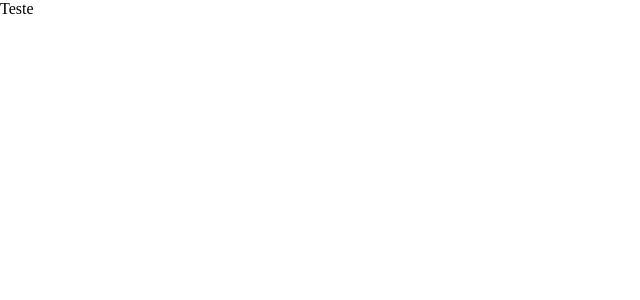
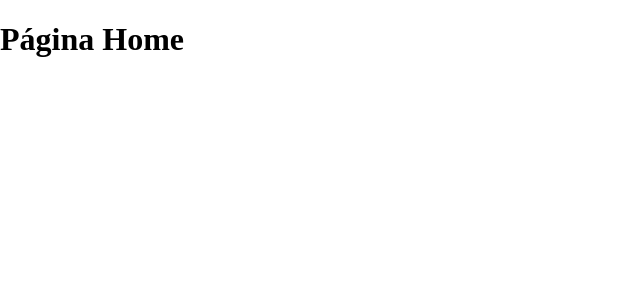
Before and after one commit to email-eng-software/main-project, a React (Create React App) app in the folder menser-front/: page / in a window 1280 px wide. Shown: the top 300 px of the page, without its empty margins (0-640 px from the left). Built offline with nearby package versions, Linux system fonts and the light colour scheme.

Commit message:
feat: add react router in app.jsx

```diff
--- a/menser-front/src/App.jsx
+++ b/menser-front/src/App.jsx
@@ -1,9 +1,10 @@
 import React from "react";
+import AppRoutes from "./routes";
 
 function App() {
   return (
     <div>
-      Teste
+      <AppRoutes />
     </div>
   );
 }
```
